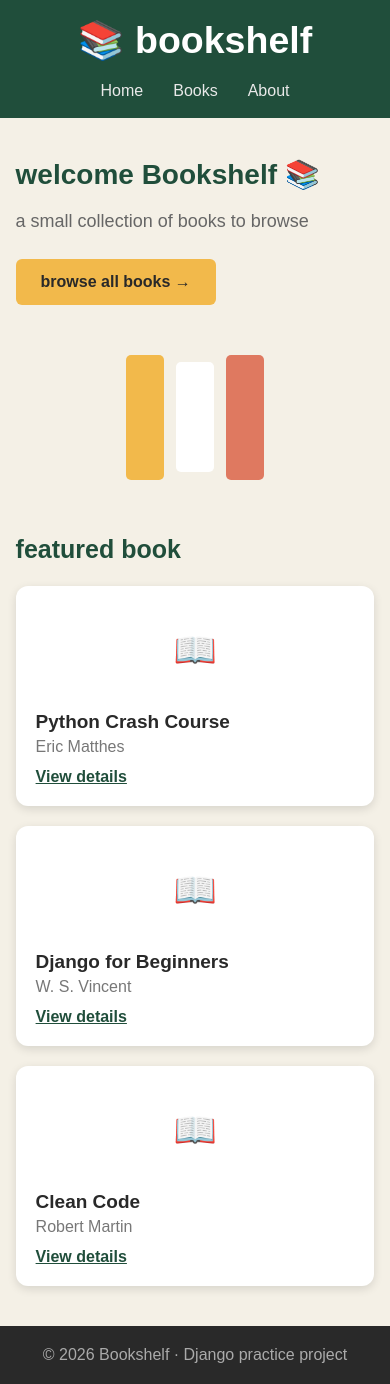
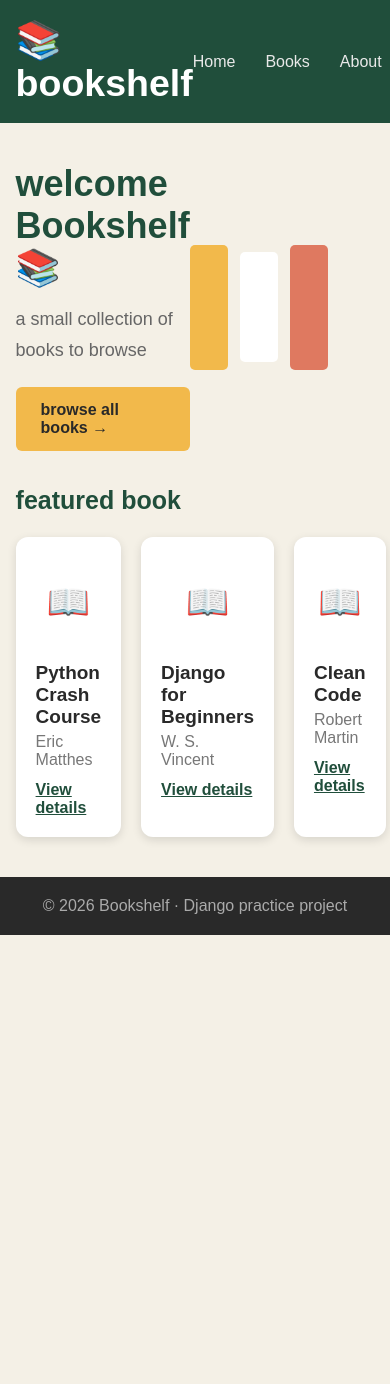
Before and after one commit to Anaswara-ravi/_django_books_project, a Django app: page / in a window 390 px wide. After the commit the page ends 935 px from the top, so only its background shows below. Run offline with Django 5.2, Linux system fonts and the light colour scheme.

Commit message:
Updated projects

```diff
--- a/bookproject/static/css/home.css
+++ b/bookproject/static/css/home.css
@@ -11,7 +11,7 @@ body {
 }
 
 
-/* Navbar */
+
 
 header {
     background-color: #204e3b;
@@ -45,14 +45,13 @@ header {
 }
 
 
-/* Main container */
+
 
 .container {
     padding: 40px 4%;
 }
 
 
-/* Hero section */
 
 .hero {
     display: flex;
@@ -93,7 +92,7 @@ header {
 }
 
 
-/* Hero books illustration */
+
 
 .hero-image {
     display: flex;
@@ -122,7 +121,7 @@ header {
 }
 
 
-/* Featured books */
+
 
 .featured h2 {
     color: #204e3b;
@@ -150,7 +149,7 @@ header {
 }
 
 
-/* Book cover */
+
 
 .book-cover {
     height: 90px;
@@ -175,7 +174,7 @@ header {
 }
 
 
-/* Book details */
+
 
 .book-card h3 {
     font-size: 19px;
@@ -240,7 +239,7 @@ header {
 }
 
 
-/* Code box */
+
 
 .code-box {
     background-color: #272822;
@@ -258,7 +257,7 @@ header {
 }
 
 
-/* Footer */
+
 
 footer {
     background-color: #292929;
@@ -270,37 +269,3 @@ footer {
 footer span {
     color: #f2b94b;
 }
-
-
-/* Responsive design */
-
-@media (max-width: 768px) {
-
-    .navbar {
-        flex-direction: column;
-        gap: 20px;
-    }
-
-    .hero {
-        flex-direction: column;
-        align-items: flex-start;
-        gap: 30px;
-    }
-
-    .hero-content {
-        width: 100%;
-    }
-
-    .hero-content h1 {
-        font-size: 28px;
-    }
-
-    .hero-image {
-        margin: 20px auto;
-    }
-
-    .book-grid {
-        grid-template-columns: 1fr;
-    }
-
-}
```
Also changed, not shown: bookproject/static/css/about.css (+0 -8 lines), bookproject/static/css/book_detail.css (+9 -32 lines), bookproject/static/css/books.css (+0 -14 lines).
